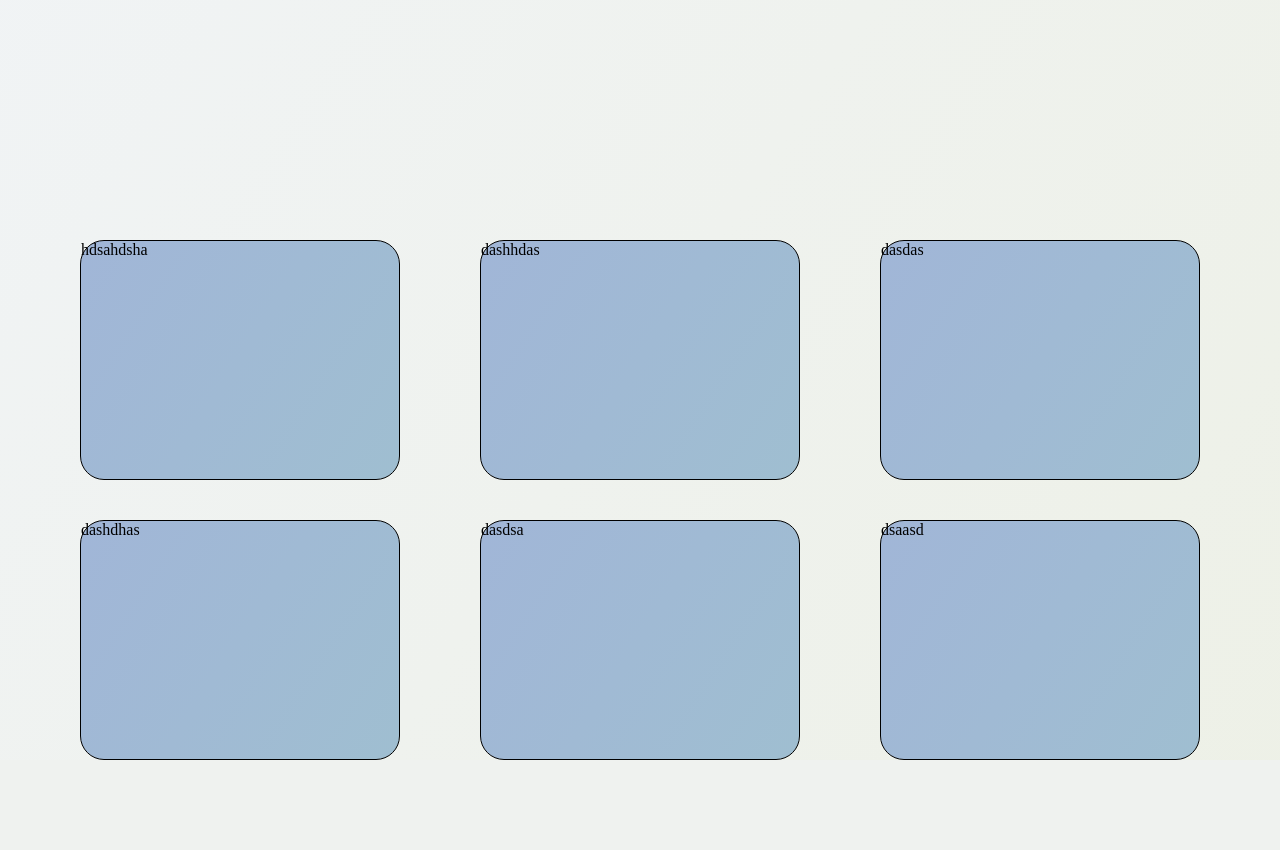
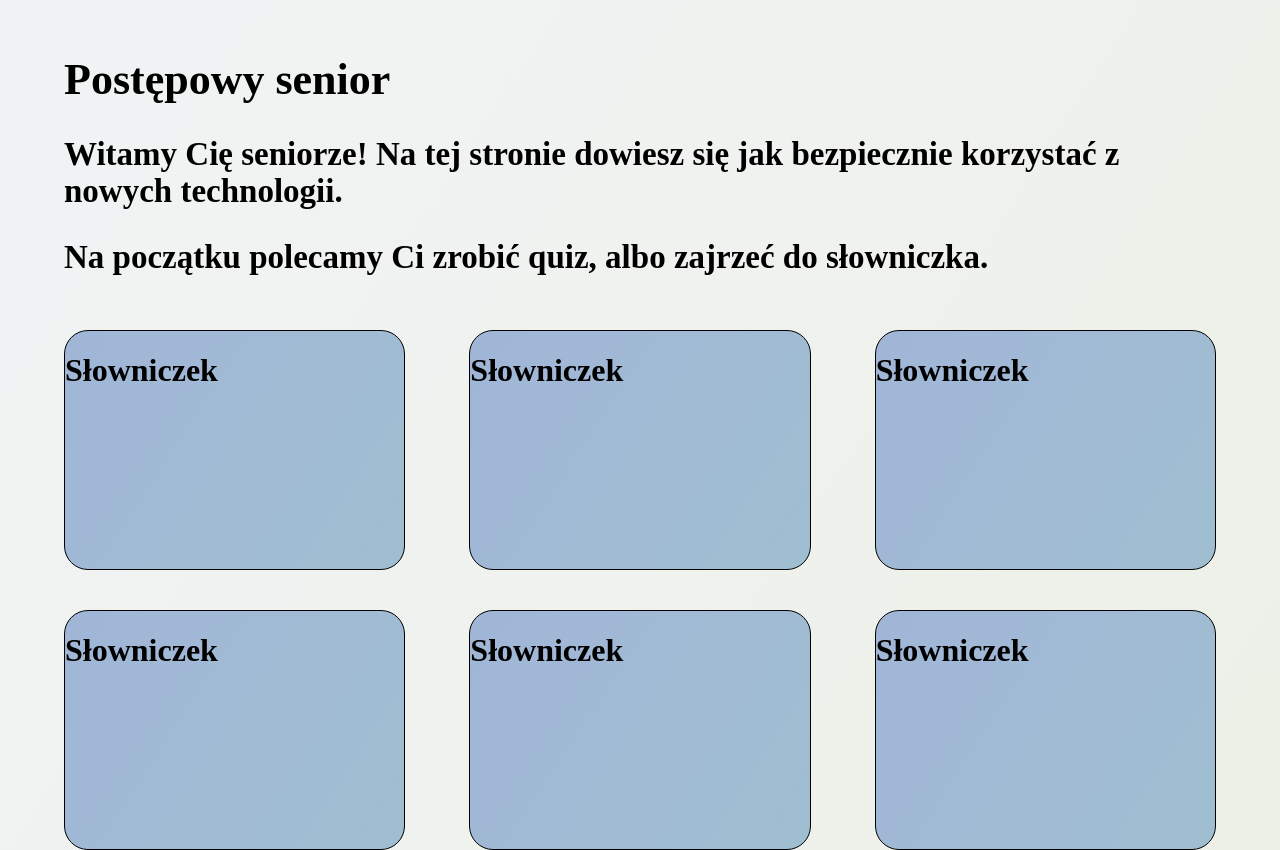
Before and after one commit to QuantumDock/HKT3, a Flask app: page / in a window 1280 px wide. Shown: the part 52-902 px from the top of the page. Before the commit the page ends 812 px from the top, so only its background shows below. Run offline with Flask 3, Linux system fonts and the light colour scheme.

Commit message:
html: style changes and some content updates

```diff
--- a/static/css/styles.css
+++ b/static/css/styles.css
@@ -12,14 +12,23 @@ html {
 body {
   color: #000;
   background-color: #fff;
-  background: linear-gradient(123deg, rgba(242,245,252,1) -50%, rgba(236,239,224,1) 150%);
+  background: linear-gradient(
+    123deg,
+    rgba(242, 245, 252, 1) -50%,
+    rgba(236, 239, 224, 1) 150%
+  );
 }
 
 /* High-contrast styles */
 .high-contrast {
   color: #fff !important;
-  background: linear-gradient(123deg, rgba(13,10,2,1) -50%, rgba(37,21,85,1) 150%);
   background-color: #000 !important;
+  background: linear-gradient(
+    123deg,
+    rgba(13, 10, 2, 1) -50%,
+    rgba(19, 16, 31, 1) 150%
+  );
+  border-color: #fff;
 }
 
 .navbar {
@@ -49,11 +58,10 @@ body {
   grid-template-rows: 30vh 30vh;
   justify-items: center;
   align-items: end;
-  column-gap: 10vh;
+  column-gap: 5vw;
   row-gap: 5vh;
-  padding: 0 10vh 0 10vh;
+  padding: 0 5vw 0 5vw;
   align-content: end;
-  margin-top: 30vh;
 }
 
 .grid__element {
@@ -68,3 +76,20 @@ body {
   width: 100%;
   height: 100%;
 }
+
+.grid__element--flex {
+  display: flex;
+  padding: 10;
+}
+
+.title {
+  padding: 2vw 5vw 2vw 5vw;
+  font-size: 22px;
+}
+
+.title__about {
+  font-family: "Nunito";
+  font-style: normal;
+  font-weight: 400;
+  font-size: 16px;
+}
--- a/templates/index.html
+++ b/templates/index.html
@@ -1,15 +1,48 @@
 {% extends "layout.html" %}
 
 {% block body %}
-    <nav class="navbar">
-        <button class="navbar__button" id="toggle-high-contrast"><i class="fas fa-adjust"></i></button>
-    </nav>
+<nav class="navbar">
+    <button class="navbar__button" id="toggle-high-contrast"><i class="fas fa-adjust"></i></button>
+</nav>
+<div class="title">
+    <h1>Postępowy senior</h1>
+    <div title__about>
+        <h2>Witamy Cię seniorze! Na tej stronie dowiesz się jak bezpiecznie
+            korzystać z nowych technologii.</h2>
+        <h2>Na początku polecamy Ci zrobić quiz, albo zajrzeć do słowniczka. </h2>
+    </div>
+
+</div>
 <div class="grid">
-    <div class="grid__element">hdsahdsha</div>
-    <div class="grid__element">dashhdas</div>
-    <div class="grid__element">dasdas</div>
-    <div class="grid__element">dashdhas</div>
-    <div class="grid__element">dasdsa</div>
-    <div class="grid__element">dsaasd</div>
+    <div class="grid__element">
+        <div class="grid__element--flex">
+            <h1>Słowniczek</h1>
+        </div>
+    </div>
+    <div class="grid__element">
+        <div class="grid__element--flex">
+            <h1>Słowniczek</h1>
+        </div>
+    </div>
+    <div class="grid__element">
+        <div class="grid__element--flex">
+            <h1>Słowniczek</h1>
+        </div>
+    </div>
+    <div class="grid__element">
+        <div class="grid__element--flex">
+            <h1>Słowniczek</h1>
+        </div>
+    </div>
+    <div class="grid__element">
+        <div class="grid__element--flex">
+            <h1>Słowniczek</h1>
+        </div>
+    </div>
+    <div class="grid__element">
+        <div class="grid__element--flex">
+            <h1>Słowniczek</h1>
+        </div>
+    </div>
 </div>
 {% endblock %}
```
